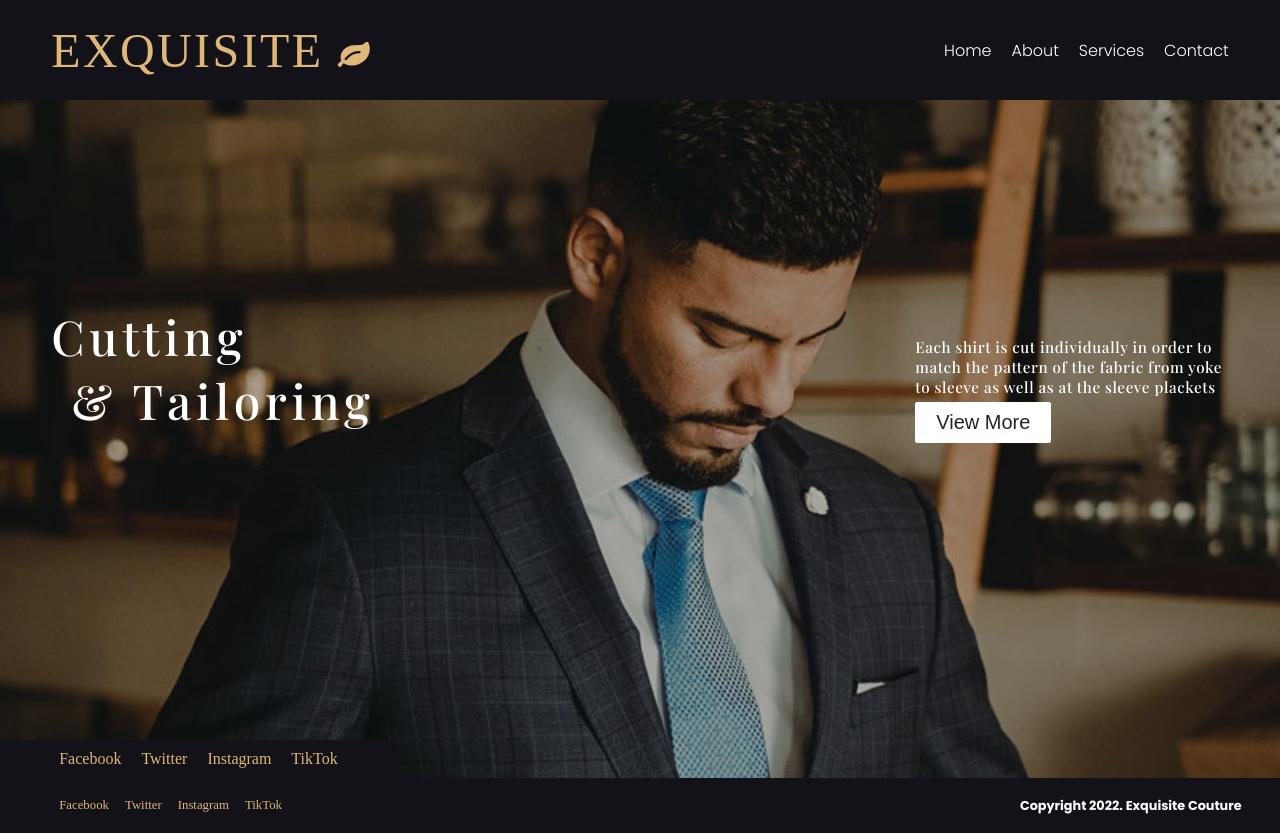
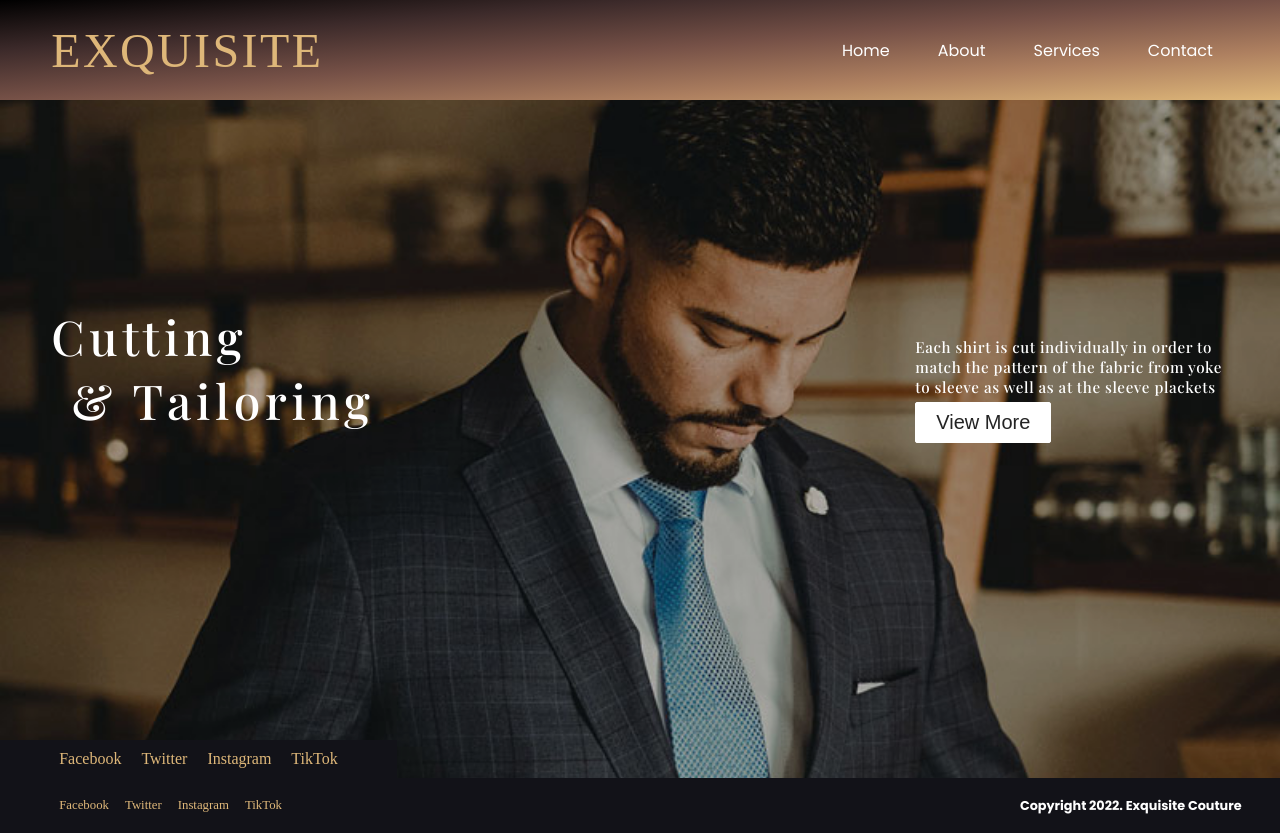
Before and after one commit to Dipsaint1/Exquisite-Couture, a React (Create React App) app: page / in a window 1280 px wide. Built offline with nearby package versions, Linux system fonts and the light colour scheme; a web font is replaced by a local one.

Commit message:
Added fade in out to navbar

```diff
--- a/src/components/Navbar.css
+++ b/src/components/Navbar.css
@@ -1,9 +1,10 @@
 .navbar{
   background: #121218;
   height: 100px;
-  top: 0;
-  position: sticky;
   z-index: 1;
+  width: 100%;
+  transition: ease 1.5s;
+  /* background-color: linear-gradient(to right, 56deg, #deb779 50%, black 50%); */
 }
 .navbar-container{
   height: 100px;
@@ -14,6 +15,7 @@
 .logo-container{
   flex-basis: 35%;
   margin-left: 4%;
+  transition: ease 1.5s;
 }
 .navbar-logo{
   /* font-family: 'Playfair Display', serif; */
@@ -23,6 +25,7 @@
   display: block;
   font-size: 3rem;
   letter-spacing: 0.15rem;
+  transition: ease 1.5s;
 }
 
 .navbar-logo .fa-leaf{
@@ -33,7 +36,7 @@
 .nav-menu{
   display: grid;
   grid-template-columns: repeat(4, auto);
-  grid-gap: 20px;
+  grid-gap: 1rem;
   list-style: none;
   text-align: center;
   flex-basis: 65%;
@@ -48,12 +51,14 @@
   text-decoration: none;
   list-style: none;
   color: white;
-  font-weight: 300;
   font-size: 1rem;
+  padding: 1rem;
+  font-weight: 400;
+  font-family: "poppins", serif;
 }
 
 .nav-links:hover{
-  background: #deb779;
+  background: #000;
   border-radius: 3px;
 }
 
@@ -94,13 +99,13 @@
     height: 84.8vh;
     overflow: hidden;
     opacity: 1;
-    transition: all 0.5s ease;
+    transition: all 1s ease-in-out;
   }
 
   .nav-menu.active{
     left: 0;
     opacity: 1;
-    transition: all 0.5s ease-in-out;
+    transition: all 1s ease-in-out;
     z-index: 1;
     background: #121218;
     width: 100%;
--- a/src/components/Navbar.js
+++ b/src/components/Navbar.js
@@ -1,4 +1,4 @@
-import React, {useState} from 'react';
+import React, {useState, useEffect} from 'react';
 import { Link } from 'react-router-dom';
 import "./Navbar.css";
 
@@ -7,17 +7,29 @@ function Navbar() {
   const [click, setClick] = useState(false);
   const handleClick = () => setClick(prev => !prev);
   const closeMobileMenu = () => setClick(false);
+  const [isScrolled, setIsScrolled] = useState(false);
+
+
+  // Change navbar color if scrolled vertically
+  useEffect(() => {
+    const navbarScroll = () => {
+      if(window.scrollY > 5) setIsScrolled(true);
+      else setIsScrolled(false);
+    }
+
+    window.addEventListener('scroll', navbarScroll);
+
+    return () => window.removeEventListener('scroll', navbarScroll)
+  }, []);
+
 
   return (
     <>
-    <nav className="navbar">
+      <nav style={isScrolled ? {position: 'sticky', top: '0', backgroundImage: 'linear-gradient(to left top, #deb779, #ae8060, #765147, #3c2a2a, #000000)'} : {position: 'relative', backgroundImage: 'linear-gradient(to right bottom, #000000, #3c2a2a, #765147, #ae8060, #deb779)'}} className="navbar">
         <div className="navbar-container container-fluid">
-        <div className='logo-container'>
-          <Link to="/" className="navbar-logo" onClick={closeMobileMenu}>
-          EXQUISITE <i className="fa fa-leaf" aria-hidden="true"></i>
-          </Link>
+          <div style={isScrolled ? {color: 'black'} : {color: '#deb779'}} className='logo-container'>
+            <Link  style={isScrolled ? {color: 'black'} : {color: '#deb779'}} to="/" className="navbar-logo" onClick={closeMobileMenu}> EXQUISITE </Link>
           </div>
-
 
           <ul className={click ? "nav-menu active" : "nav-menu"}>
             <li className="nav-item">
```
Lines whose indentation alone changed are shown as unchanged.
